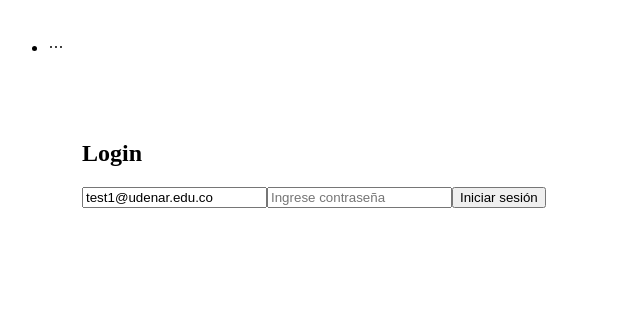
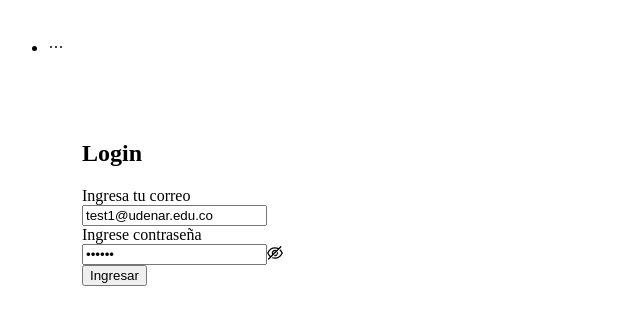
Before and after one commit to estefanydiaz51/vue-with-vite, a Vue app: page /login in a window 1280 px wide. Shown: the top 324 px of the page, without its empty margins (0-640 px from the left). Built offline with nearby package versions, Linux system fonts and the light colour scheme.

Commit message:
update login

```diff
--- a/src/views/Login.vue
+++ b/src/views/Login.vue
@@ -1,26 +1,72 @@
 <template>
-  <div>
-      <h1>Login</h1>
-      <form @submit.prevent="handleSubmit">
-        <input v-model="email" type="email"  placeholder="Ingrese email">
-        <input v-model="password" type="password"  placeholder="Ingrese contraseña">
-        <button type="submit" :disabled="userStore.loadingUser">Iniciar sesión</button>
-      </form>
-  </div>
+  <a-row>
+      <a-col :xs="{ span: 24 }" :sm="{ span: 12, offset: 6}">
+        <h1>Login</h1>
+        <a-form
+          name="basicLogin"
+          autocomplete="off"
+          layout="vertical"
+          :model="formState"
+          @finish="onFinish"
+          @finishFailed="onFinishFailed"
+        >
+          <a-form-item
+            name="email"
+            label="Ingresa tu correo"
+            :rules="{
+              required: true,
+              whitespace: true,
+              type: email,
+              message: 'Ingresa un correo válido'
+            }"
+          >
+            <a-input
+              v-model:value="formState.email"
+            ></a-input>
+          </a-form-item>
+          <a-form-item
+            name="password"
+            label="Ingrese contraseña"
+            :rules="{
+              required: true,
+              min: 6,
+              whitespace: true,
+              message: 'Ingresa una contraseña con minimo 6 caracteres'
+            }"
+          >
+            <a-input-password v-model:value="formState.password"></a-input-password>
+          </a-form-item>
+          <a-form-item>
+            <a-button
+              type="primary"
+              html-type="submit"
+              :disabled="userStore.loadingUser"
+            >Ingresar</a-button>
+          </a-form-item>
+        </a-form>
+      </a-col>
+  </a-row>
 </template>
 
 <script setup>
-import { ref } from "vue-demi";
+import { reactive, ref } from "vue-demi";
 import { useUserStore } from '../stores/user';
 
   const userStore = useUserStore();
-  const email = ref('test1@udenar.edu.co');
-  const password = ref('');
-  const handleSubmit = async() => {
-    if ( !email.value || password.value.length < 6){
-      return alert('Llena los campos');
-    }
-    await userStore.loginUser( email.value, password.value );
+  // const email = ref('test1@udenar.edu.co');
+  // const password = ref('');
+
+  const formState = reactive({
+    email: 'test1@udenar.edu.co',
+    password: 123456
+  })
+  const onFinish = async( values ) => {
+    console.log( 'success', values );
+    // await userStore.loginUser( formState.email , formState.password );
+  }
+
+  const onFinishFailed = ( errorInfo ) => {
+    console.log( errorInfo, 'error' )
   }
 </script>
 
```
